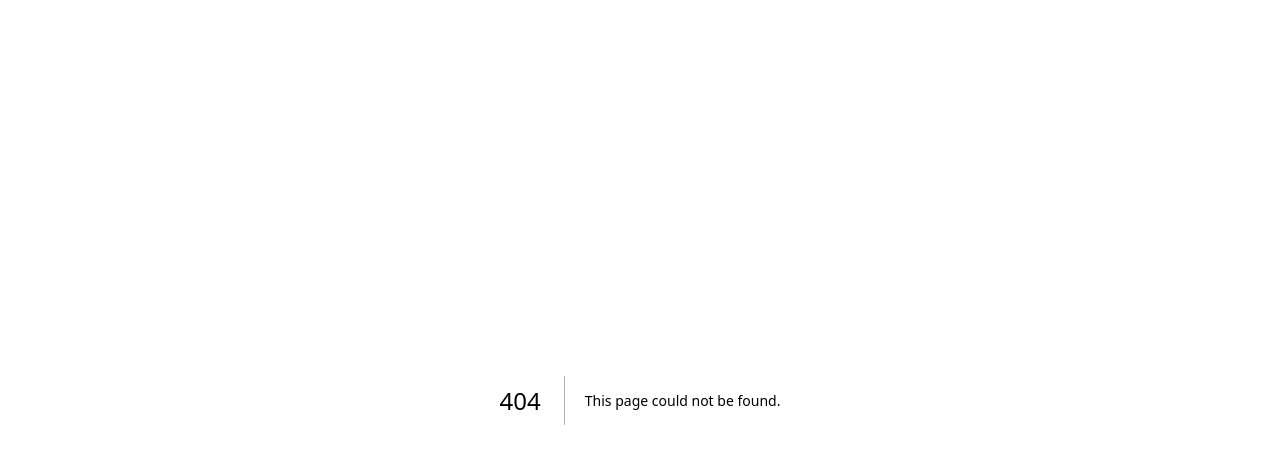
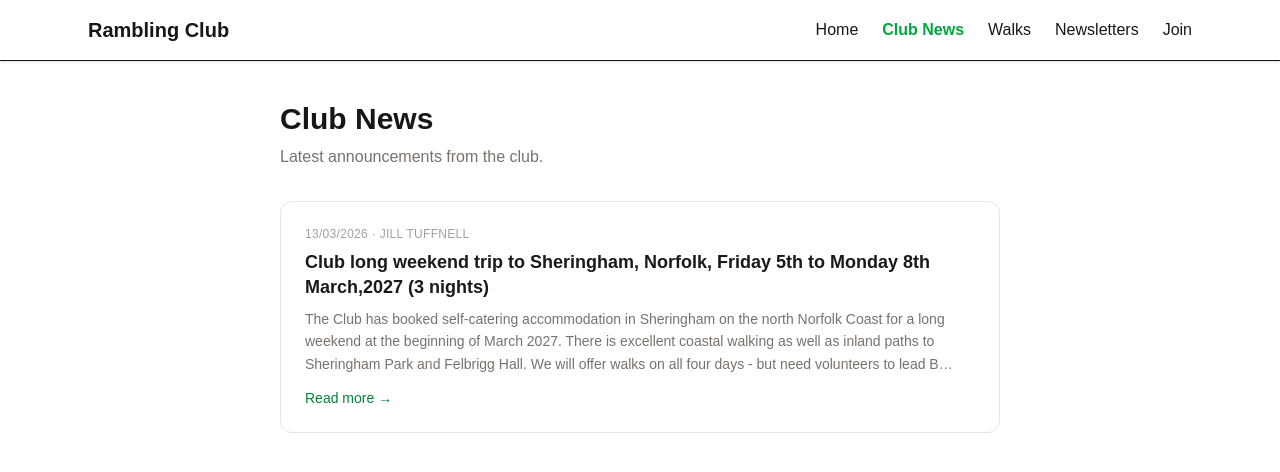
Before and after one commit to pelx/cambridge-rambling-club, a Next.js app: page /club-news in a window 1280 px wide. Before the commit this address had no page. Shown: the top 472 px of the page. Built offline with nearby package versions, Linux system fonts and the light colour scheme.

Commit message:
Added Club News

```diff
--- /dev/null
+++ b/app/club-news/[id]/page.tsx
@@ -0,0 +1,41 @@
+import Navbar from '../../../components/Navbar';
+import Link from 'next/link';
+import { news, getNewsPostById } from '../../../lib/news';
+import { notFound } from 'next/navigation';
+
+export function generateStaticParams() {
+    return news.map(n => ({ id: String(n.id) }));
+}
+
+export default async function NewsPostPage({ params }: { params: Promise<{ id: string }> }) {
+    const { id } = await params;
+    const post = getNewsPostById(Number(id));
+    if (!post) notFound();
+
+    return (
+        <>
+            <Navbar />
+            <div className="max-w-3xl mx-auto px-4 sm:px-6 py-10">
+
+                <Link href="/club-news" className="text-sm text-stone-400 hover:text-stone-600 transition-colors mb-6 inline-block">
+                    ← Back to Club News
+                </Link>
+
+                <p className="text-xs text-stone-400 uppercase tracking-wide mb-3">
+                    {post.postDate} · {post.author}
+                </p>
+
+                <h1 className="text-3xl font-bold text-stone-900 mb-6 leading-snug">
+                    {post.title}
+                </h1>
+
+                <div className="bg-white border border-stone-200 rounded-xl p-6">
+                    <p className="text-stone-700 leading-relaxed whitespace-pre-line">
+                        {post.content}
+                    </p>
+                </div>
+
+            </div>
+        </>
+    );
+}
--- /dev/null
+++ b/app/club-news/page.tsx
@@ -0,0 +1,42 @@
+import Navbar from '../../components/Navbar';
+import Link from 'next/link';
+import { news } from '../../lib/news';
+
+export default function ClubNewsPage() {
+  const sorted = [...news].sort((a, b) => {
+    const parse = (d: string) => {
+      const [dd, mm, yyyy] = d.split('/');
+      return new Date(`${yyyy}-${mm}-${dd}`).getTime();
+    };
+    return parse(b.postDate) - parse(a.postDate);
+  });
+
+  return (
+    <>
+      <Navbar />
+      <div className="max-w-3xl mx-auto px-4 sm:px-6 py-10">
+        <h1 className="text-3xl font-bold mb-2">Club News</h1>
+        <p className="text-stone-500 mb-8">Latest announcements from the club.</p>
+
+        <div className="flex flex-col gap-6">
+          {sorted.map(post => (
+            <Link key={post.id} href={`/club-news/${post.id}`}>
+              <div className="bg-white border border-stone-200 rounded-xl p-6 hover:border-stone-300 transition-colors cursor-pointer">
+                <p className="text-xs text-stone-400 uppercase tracking-wide mb-2">
+                  {post.postDate} · {post.author}
+                </p>
+                <h2 className="text-lg font-semibold text-stone-900 mb-2 leading-snug">
+                  {post.title}
+                </h2>
+                <p className="text-sm text-stone-500 line-clamp-3 leading-relaxed">
+                  {post.content}
+                </p>
+                <p className="mt-3 text-green-700 text-sm font-medium">Read more →</p>
+              </div>
+            </Link>
+          ))}
+        </div>
+      </div>
+    </>
+  );
+}
--- a/components/Navbar.tsx
+++ b/components/Navbar.tsx
@@ -28,6 +28,9 @@ export default function Navbar() {
                 <div className="hidden md:flex gap-6">
                     <Link href="/" className={linkClass('/')}>
                         Home
+                    </Link>
+                    <Link href="/club-news" className={linkClass('/club-news')}>
+                        Club News
                     </Link>
                     <Link href="/walks" className={linkClass('/walks')}>
                         Walks
--- a/components/NewsletterCard.tsx
+++ b/components/NewsletterCard.tsx
@@ -1,3 +1,4 @@
+// import Image from 'next/image';
 import { Newsletter } from '../lib/newsletters';
 
 type Props = {
--- /dev/null
+++ b/data/news.json
@@ -0,0 +1,9 @@
+[
+    {
+        "id": 1,
+        "postDate": "13/03/2026",
+        "author": "Jill Tuffnell",
+        "title": "Club long weekend trip to Sheringham, Norfolk, Friday 5th to Monday 8th March,2027 (3 nights)",
+        "content": "The Club has booked self-catering accommodation in Sheringham on the north Norfolk Coast for a long weekend at the beginning of March 2027. There is excellent coastal walking as well as inland paths to Sheringham Park and Felbrigg Hall. We will offer walks on all four days - but need volunteers to lead B walks on both Saturday and Sunday. The regular coast bus makes it easy to offer linear walks. For those choosing to share a room the cost is £150 per person. Sole occupancy of a room costs £175. If you would like to book, please transfer a deposit of £50 to Jill - if you don't have her email, contact secretary@cambridgeramblingclub.com ."
+    }
+]
--- /dev/null
+++ b/lib/news.ts
@@ -0,0 +1,15 @@
+import data from '../data/news.json';
+
+export type NewsPost = {
+  id: number;
+  postDate: string;    // DD/MM/YYYY
+  author: string;
+  title: string;
+  content: string;
+};
+
+export const news = data as NewsPost[];
+
+export function getNewsPostById(id: number): NewsPost | undefined {
+  return news.find(n => n.id === id);
+}
```
Also changed, not shown: app/newsletters/page.tsx (line endings or trailing spaces), public/images/boots_on_grass.svg (added).
